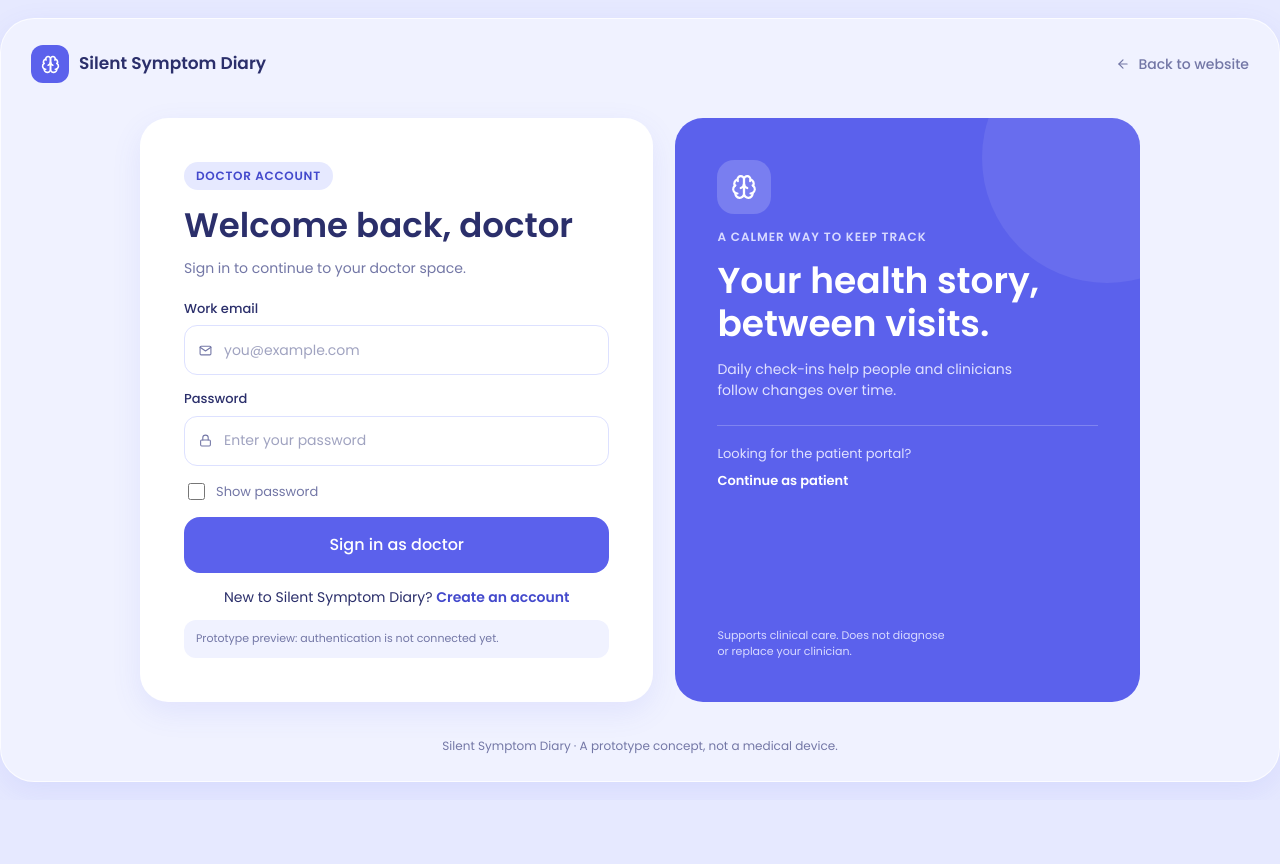
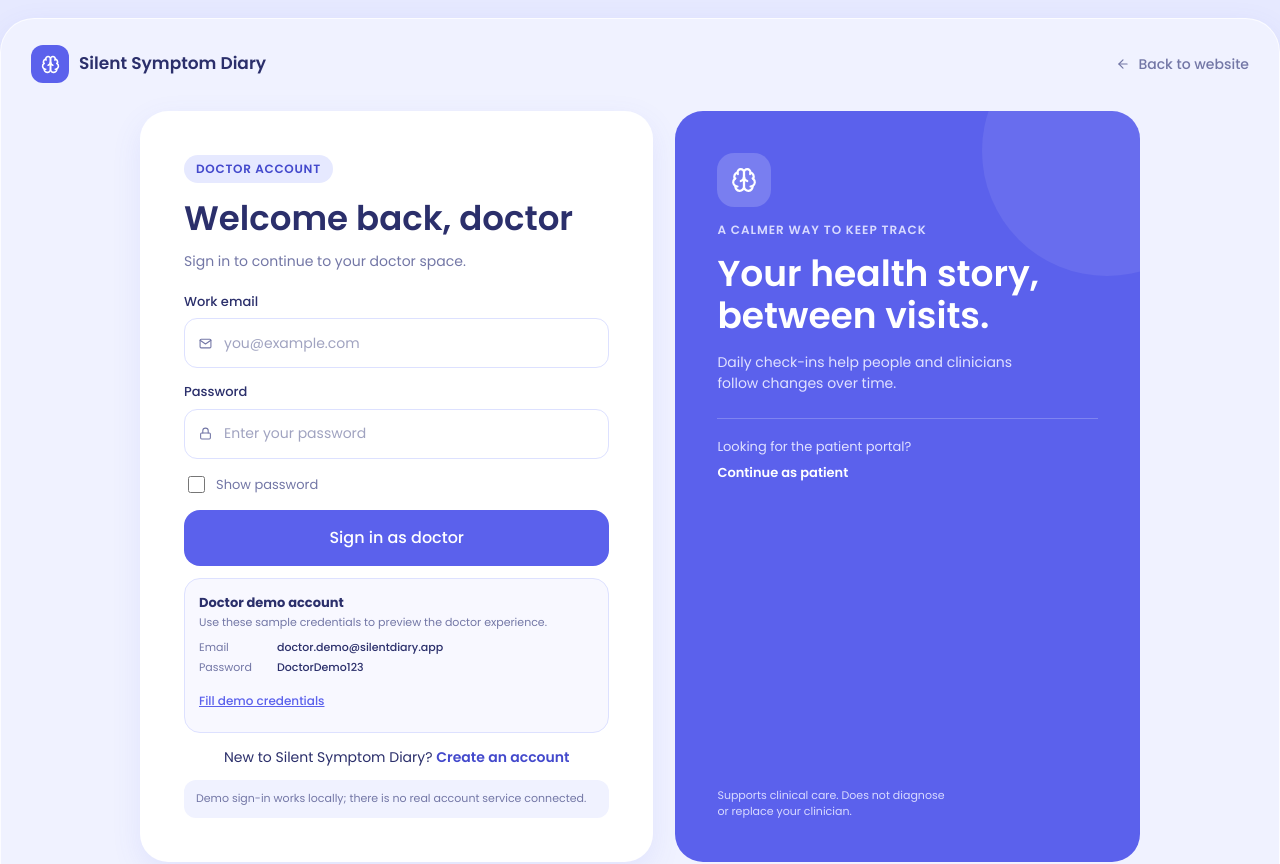
Before and after one commit to dubeypranav12/Silent-Symptom-Diary, a React (Vite) app: page /#/login/doctor in a window 1280 px wide. Shown: the top 864 px of the page. Before the commit the page ends 800 px from the top, so only its background shows below. Built offline with nearby package versions, Linux system fonts and the light colour scheme.

Commit message:
Add patient and doctor demo sign-ins

```diff
--- a/src/pages/Auth.jsx
+++ b/src/pages/Auth.jsx
@@ -1,12 +1,21 @@
 import { useState } from "react";
-import { Link, Navigate, useParams } from "react-router-dom";
+import { Link, Navigate, useNavigate, useParams } from "react-router-dom";
 import { FiArrowLeft, FiLock, FiMail, FiUser } from "react-icons/fi";
 import { LuBrain } from "react-icons/lu";
+import { hasConsent } from "../lib/data.js";
+
+const DEMO_ACCOUNTS = {
+  patient: { email: "patient.demo@silentdiary.app", password: "PatientDemo123" },
+  doctor: { email: "doctor.demo@silentdiary.app", password: "DoctorDemo123" }
+};
 
 export default function AuthPage({ mode }) {
   const { role } = useParams();
+  const navigate = useNavigate();
   const [message, setMessage] = useState("");
   const [showPassword, setShowPassword] = useState(false);
+  const [email, setEmail] = useState("");
+  const [password, setPassword] = useState("");
   if (role !== "patient" && role !== "doctor") return <Navigate to="/" replace />;
 
   const isRegister = mode === "register";
@@ -21,7 +30,22 @@ export default function AuthPage({ mode }) {
       setMessage("Those passwords don’t match. Please check them and try again.");
       return;
     }
-    setMessage("This is a design prototype. Account sign-in is not connected yet, and your details were not submitted.");
+    if (!isRegister) {
+      const demo = DEMO_ACCOUNTS[role];
+      if (email.trim().toLowerCase() !== demo.email || password !== demo.password) {
+        setMessage("Those details don’t match this demo account. Use the demo credentials shown below.");
+        return;
+      }
+      navigate(role === "doctor" ? "/doctor" : hasConsent() ? "/home" : "/consent");
+      return;
+    }
+    setMessage("Registration is a design prototype. No account service is connected, and your details were not submitted.");
+  }
+
+  function fillDemoCredentials() {
+    setEmail(DEMO_ACCOUNTS[role].email);
+    setPassword(DEMO_ACCOUNTS[role].password);
+    setMessage("Demo credentials filled. Select the sign-in button to continue.");
   }
 
   return (
@@ -49,11 +73,11 @@ export default function AuthPage({ mode }) {
               </label>}
               <label className="auth-field">
                 <span>{role === "doctor" ? "Work email" : "Email address"}</span>
-                <span className="input-wrap"><FiMail aria-hidden="true" /><input name="email" type="email" autoComplete="email" placeholder="you@example.com" required /></span>
+                <span className="input-wrap"><FiMail aria-hidden="true" /><input name="email" type="email" autoComplete="email" placeholder="you@example.com" value={email} onChange={(event) => setEmail(event.target.value)} required /></span>
               </label>
               <label className="auth-field">
                 <span>Password</span>
-                <span className="input-wrap"><FiLock aria-hidden="true" /><input name="password" type={showPassword ? "text" : "password"} autoComplete={isRegister ? "new-password" : "current-password"} placeholder={isRegister ? "Create a password" : "Enter your password"} minLength={8} required /></span>
+                <span className="input-wrap"><FiLock aria-hidden="true" /><input name="password" type={showPassword ? "text" : "password"} autoComplete={isRegister ? "new-password" : "current-password"} placeholder={isRegister ? "Create a password" : "Enter your password"} minLength={8} value={password} onChange={(event) => setPassword(event.target.value)} required /></span>
               </label>
               {isRegister && <label className="auth-field">
                 <span>Confirm password</span>
@@ -63,8 +87,14 @@ export default function AuthPage({ mode }) {
               <button type="submit" className="btn lg block">{isRegister ? `Create ${roleName.toLowerCase()} account` : `Sign in as ${roleName.toLowerCase()}`}</button>
             </form>
 
+            {!isRegister && <section className="demo-login" aria-label={`${roleName} demo account`}>
+              <div><b>{roleName} demo account</b><span>Use these sample credentials to preview the {roleName.toLowerCase()} experience.</span></div>
+              <dl><dt>Email</dt><dd>{DEMO_ACCOUNTS[role].email}</dd><dt>Password</dt><dd>{DEMO_ACCOUNTS[role].password}</dd></dl>
+              <button type="button" className="link-btn" onClick={fillDemoCredentials}>Fill demo credentials</button>
+            </section>}
+
             <p className="auth-switch">{isRegister ? "Already registered?" : "New to Silent Symptom Diary?"} <Link to={destination}>{isRegister ? "Sign in" : "Create an account"}</Link></p>
-            <p className="auth-prototype" role="status" aria-live="polite">{message || "Prototype preview: authentication is not connected yet."}</p>
+            <p className="auth-prototype" role="status" aria-live="polite">{message || (isRegister ? "Prototype preview: registration is not connected yet." : "Demo sign-in works locally; there is no real account service connected.")}</p>
           </section>
 
           <aside className="auth-aside">
--- a/src/styles/theme.css
+++ b/src/styles/theme.css
@@ -273,6 +273,14 @@ h1[tabindex="-1"]:focus{outline:none}
 .auth-switch{text-align:center;font-size:13px;padding-top:2px}
 .auth-switch a,.auth-shortcuts a,.auth-role-switch a{color:var(--indigo-d);font-weight:600}
 .auth-prototype{min-height:38px;border-radius:12px;background:var(--lav2);padding:10px 12px;color:var(--muted);font-size:11px!important;line-height:1.5}
+.demo-login{display:grid;gap:8px;background:#F8F8FF;border:1px solid var(--lav3);border-radius:16px;padding:14px}
+.demo-login>div{display:grid;gap:2px}
+.demo-login>div b{font-size:13px}
+.demo-login>div span{font-size:11px;color:var(--muted)}
+.demo-login dl{display:grid;grid-template-columns:70px minmax(0,1fr);gap:4px 8px;margin:0;font-size:11px}
+.demo-login dt{color:var(--muted)}
+.demo-login dd{margin:0;color:var(--ink);font-weight:500;overflow-wrap:anywhere}
+.demo-login .link-btn{justify-self:start;min-height:34px;padding:0;font-size:12px}
 .auth-aside{position:relative;overflow:hidden;display:flex;flex-direction:column;justify-content:center;gap:14px;border-radius:28px;padding:clamp(26px,4vw,42px);background:var(--indigo);color:#fff}
 .auth-aside::after{content:"";position:absolute;right:-92px;top:-85px;width:250px;height:250px;border-radius:50%;background:rgba(255,255,255,.08)}
 .auth-aside-icon{position:relative;z-index:1;width:54px;height:54px;border-radius:17px;background:rgba(255,255,255,.18);display:grid;place-items:center;font-size:26px}
```
